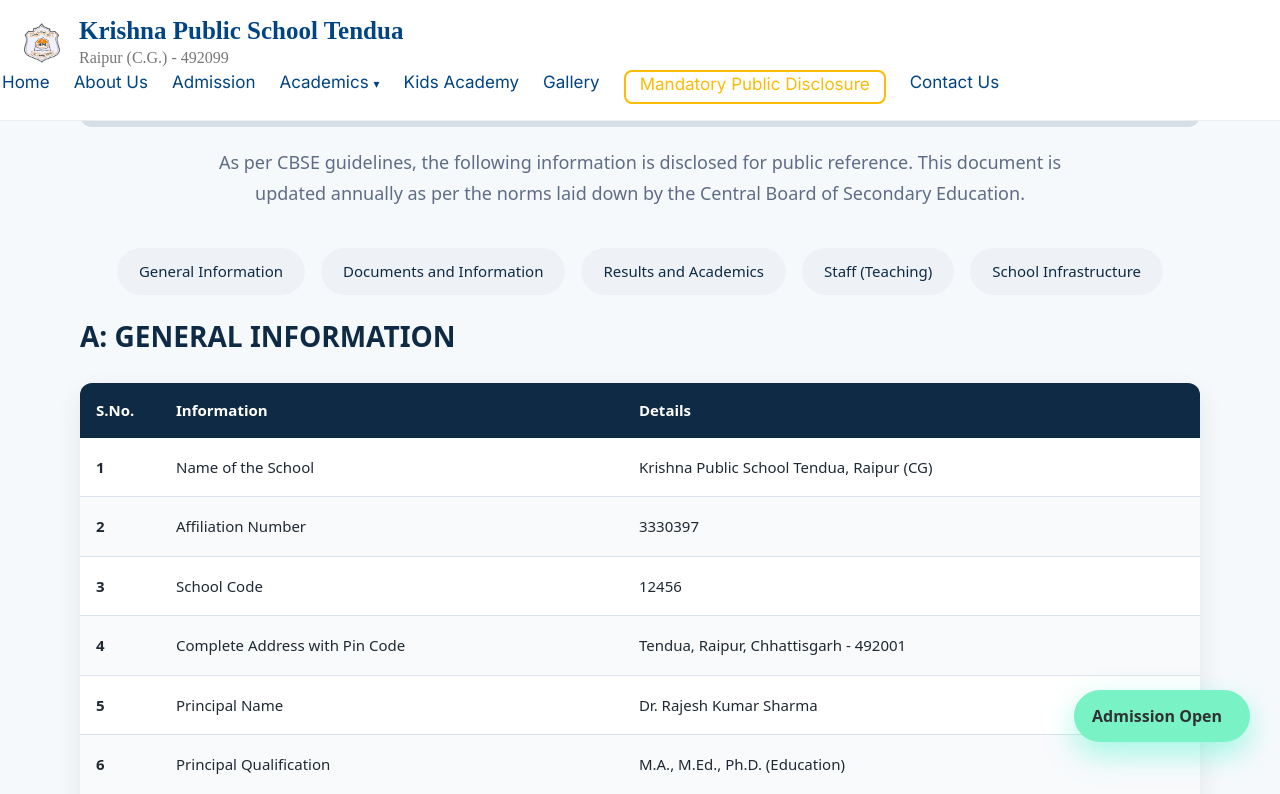
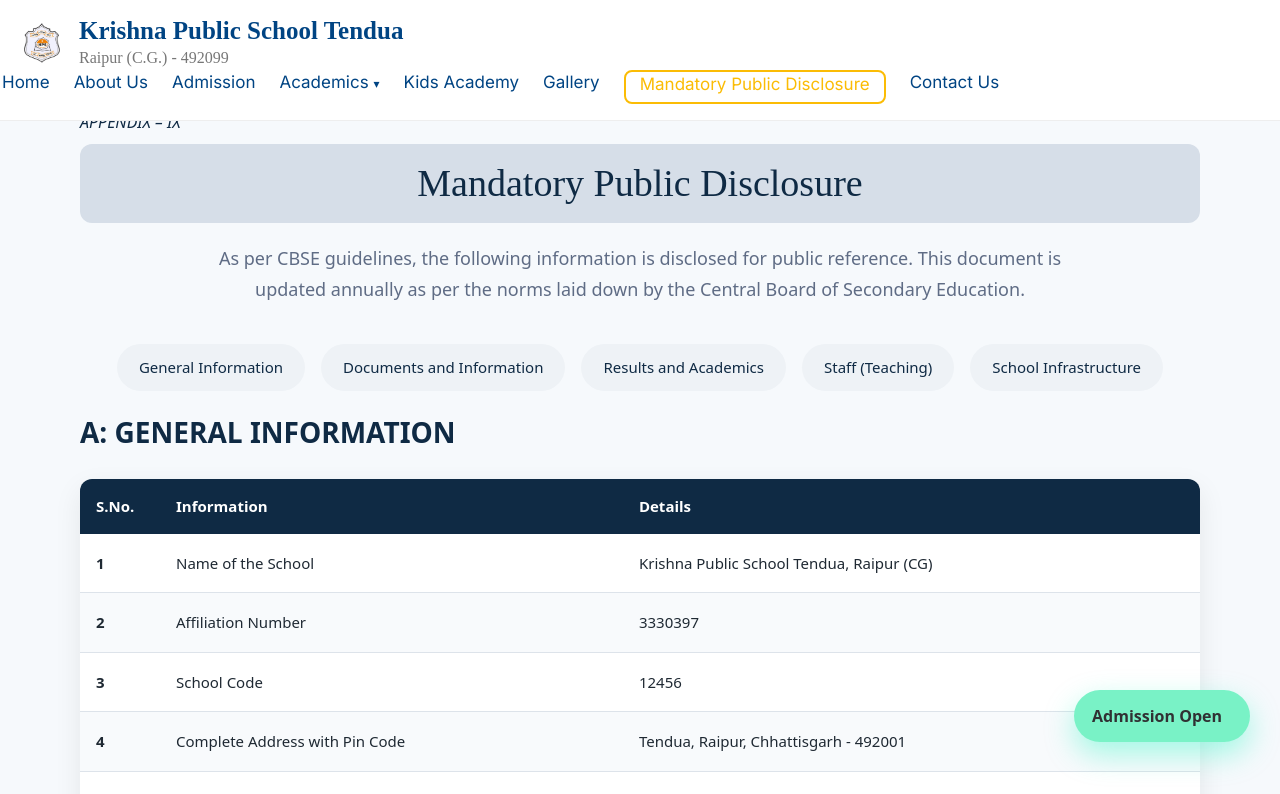
Before and after one commit to ali-0507/Krishna-Public-School, a React (Vite) app in the folder frontend/: page /mandatory-public-disclosure in a window 1280 px wide. Shown: the top 794 px of the page. Built offline with nearby package versions, Linux system fonts and the light colour scheme.

Commit message:
mandatory disclosure work

```diff
--- a/frontend/src/pages/MandatoryPublicDisclosure.jsx
+++ b/frontend/src/pages/MandatoryPublicDisclosure.jsx
@@ -2,11 +2,11 @@
 
 export default function MandatoryDisclosure() {
   return (
-    <section className="mpd-page">
+    <section className="mpd-page mt-5">
 
-      <p className="mpd-appendix">APPENDIX – IX</p>
+      <p className="mpd-appendix mt-5">APPENDIX – IX</p>
 
-      <div className="mpd-header">
+      <div className="mpd-header mt-2">
         Mandatory Public Disclosure
       </div>
 
```
